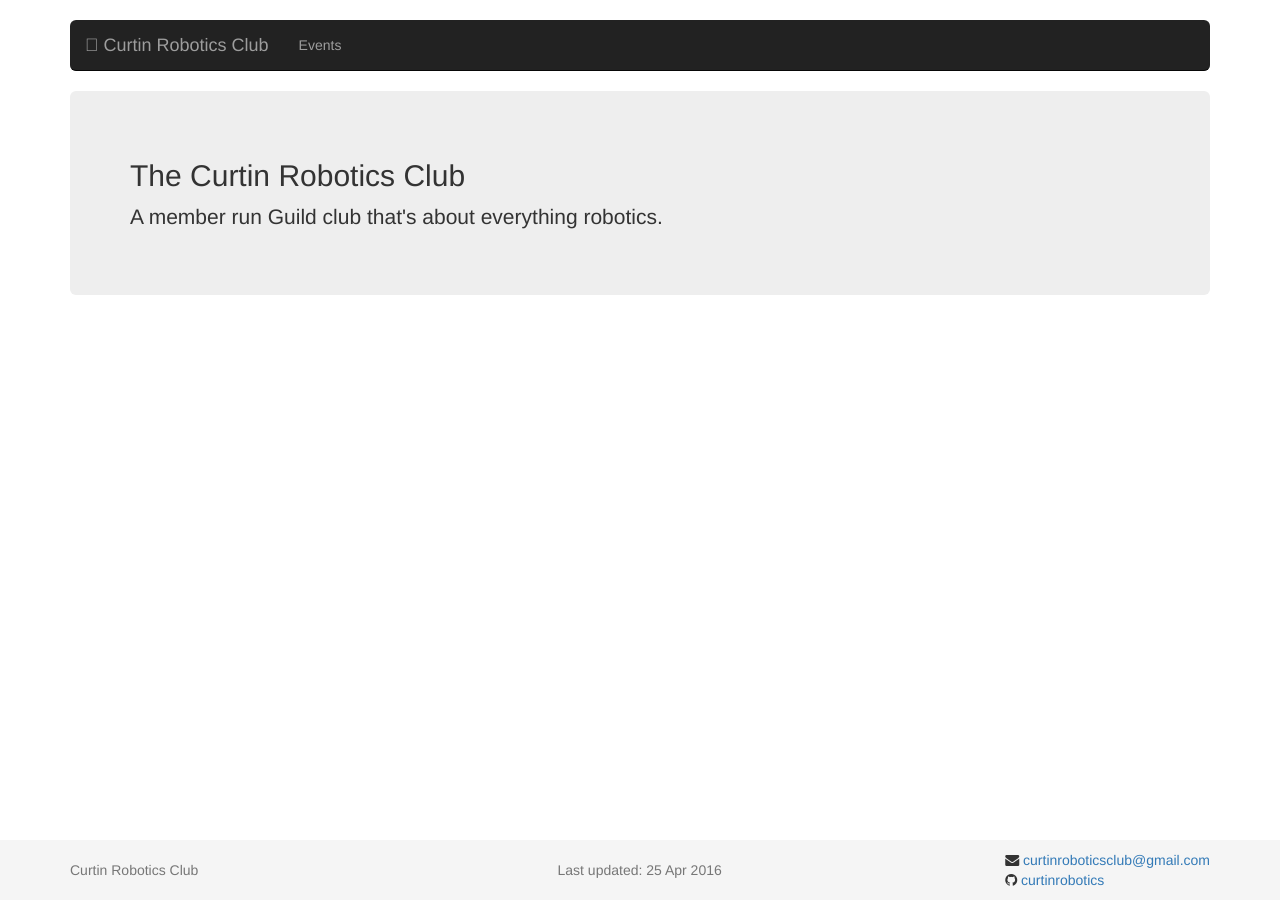
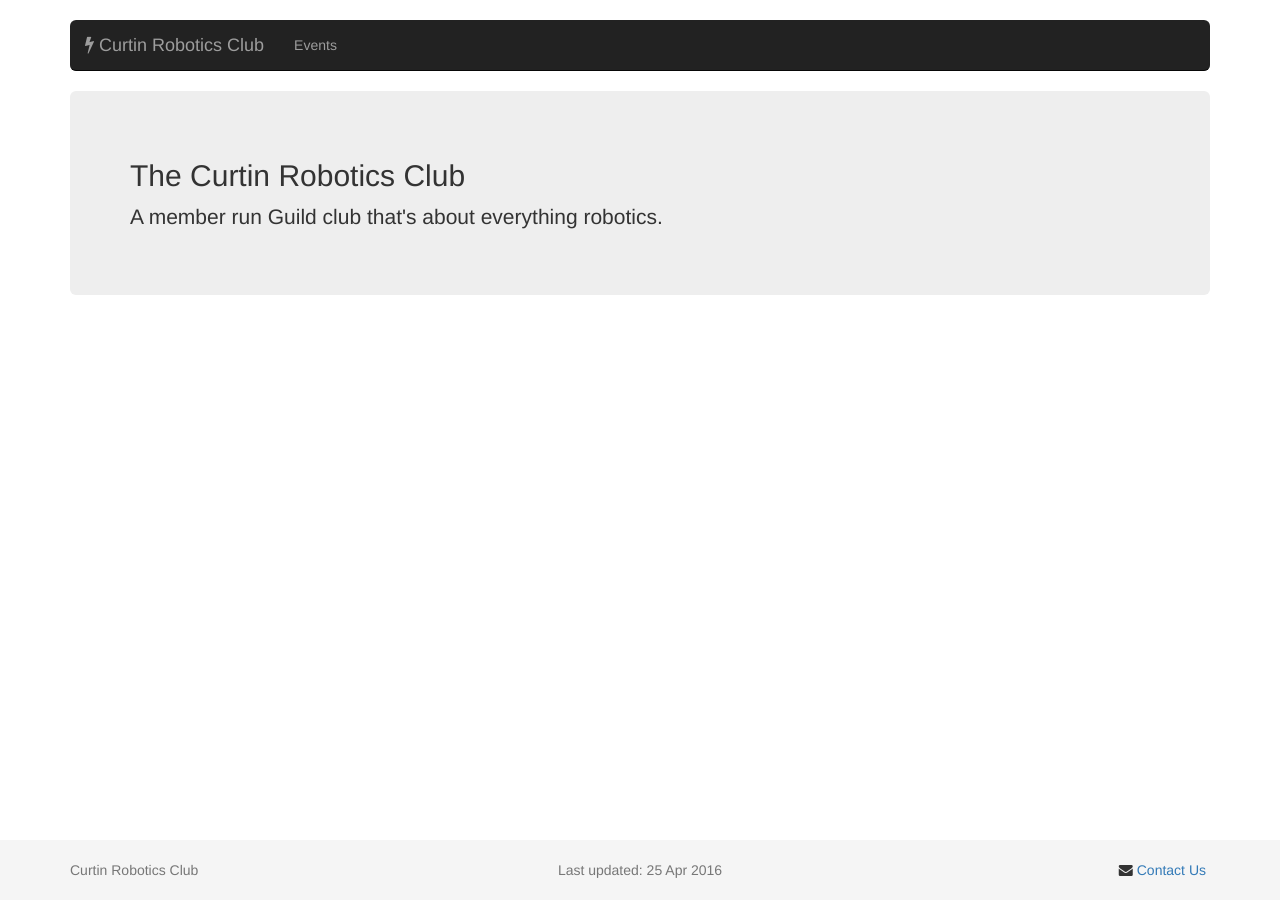
Before and after one commit to dincerilke/curtinrobotics.github.io, a Jekyll site: the page built from index.html, in a window 1280 px wide. Built offline with Jekyll 4.4.1, drawn with Linux system fonts in a browser that asks for light colours.

Commit message:
Add contact page and modify footer links

```diff
--- a/_includes/footer.html
+++ b/_includes/footer.html
@@ -1,24 +1,16 @@
 <!-- Footer included at the bottom of every page -->
 <footer class="footer">
   <div class="container">
-    <div class="row row-centered">
-      <div class="col-md-3 col-sm-3" style="margin-top: 20px;">
+    <div class="row">
+      <div class="col-md-4 col-sm-4">
         <p class="text-muted">{{ site.title }}</p>
       </div>
-        <div class="col-md-3 col-sm-3 col-md-offset-2 col-sm-offset-2" style="margin-top: 20px;">
-          <p class="text-muted">Last updated: {{ site.time | date_to_string }}</p>
-        </div>
-      <div class="col-md-3 col-sm-3 col-md-offset-1 col-sm-offset-1" style="margin-top: 10px;">
-        <ul class="list-unstyled pull-right">
-          <li>
-            <i class="fa fa-envelope fa-1x" aria-hidden="true"></i>
-            <a href="mailto:{{ site.email }}">{{site.email}}</a>
-          </li>
-          <li>
-            <i class="fa fa-github fa-1x" aria-hidden="true"></i>
-            <a href="https://github.com/{{ site.github_username }}" target="_blank">{{site.github_username}}</a>
-          </li>
-        </ul>
+      <div class="col-md-4 col-sm-4 col-centered">
+        <p class="text-muted">Last updated: {{ site.time | date_to_string }}</p>
+      </div>
+      <div class="col-md-4 col-sm-4 col-right">
+        <i class="fa fa-envelope fa-1x" aria-hidden="true"></i>
+        <a href="/contact">Contact Us</a>
       </div>
     </div>
   </div>
--- a/_includes/header.html
+++ b/_includes/header.html
@@ -4,11 +4,12 @@
     <nav class="navbar navbar-inverse navbar-static-top">
       <div class="container">
         <div class="navbar-header">
-          <a class="navbar-brand" href="/"><span class="fa-bolt"></span>&nbsp;{{ site.title }}</a>
+          <a class="navbar-brand" href="/"><i class="fa fa-bolt"></i>&nbsp;{{ site.title }}</a>
         </div>
         <div id="navbar" class="collapse navbar-collapse">
           <ul class="nav navbar-nav">
-          {% for p in site.pages %}
+            {% assign pages = site.pages | sort: 'title' %}
+            {% for p in pages %}
               {% if p.includenav %} <!-- only include desired pages -->
                 <li {% if p.title == page.title %}class="active"{% endif%}>
                   <a href="{{ p.url | remove: '.html' }}">
--- a/css/main.scss
+++ b/css/main.scss
@@ -12,6 +12,28 @@
 // only way to overide bootstrap body margin?
 html > body {
   margin-bottom: 80px;
+}
+
+footer > .container {
+    margin-top: 20px;
+}
+
+.col-centered {
+    display: inline-block;
+    float: none;
+    /* reset the text-align */
+    text-align: center;
+    /* inline-block space fix */
+    margin-right: -4px;
+}
+
+.col-right {
+    display: inline-block;
+    float: none;
+    /* reset the text-align */
+    text-align: right;
+    /* inline-block space fix */
+    margin-right: -4px;
 }
 
 .navbar-wrapper {
--- a/index.html
+++ b/index.html
@@ -6,3 +6,5 @@
 	<h2>The {{site.title}}</h2>
 	<p>A member run Guild club that's about everything robotics.</p>
 </div>
+
+<!-- insert carousel of images? -->
```
Also changed, not shown: contact.html (added, +30 -0 lines). Lines whose indentation alone changed are shown as unchanged.
